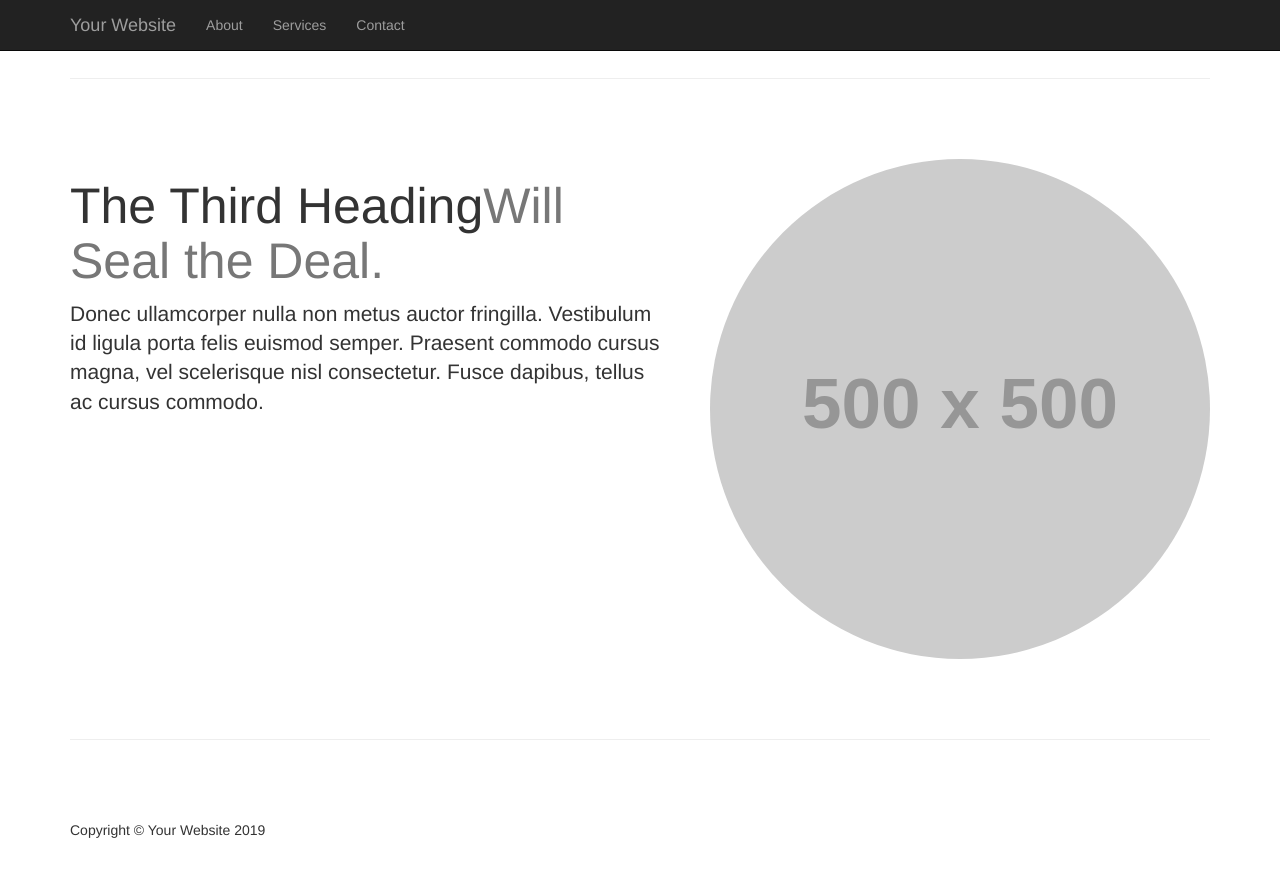
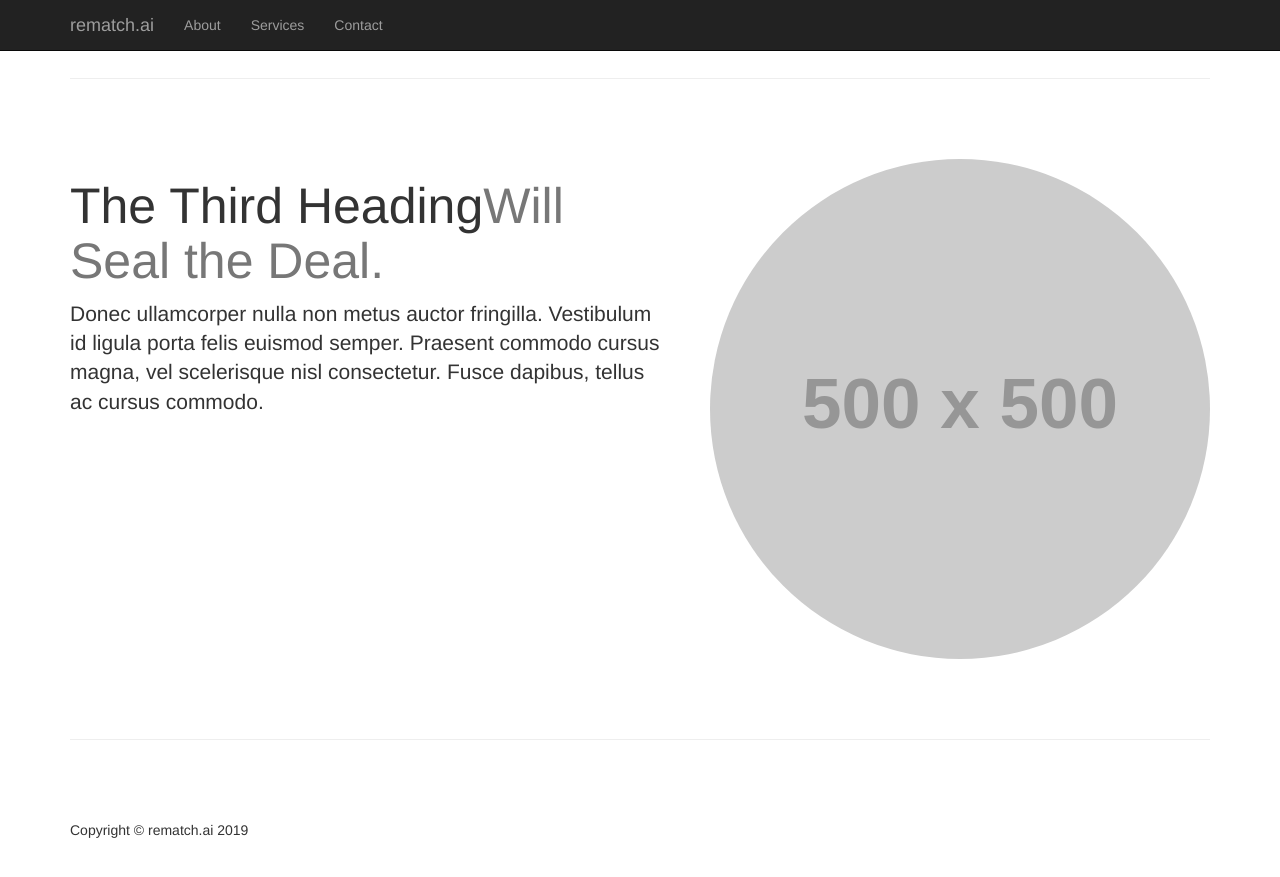
Before and after one commit to rematch-ai/rematch-ai.github.com, a Jekyll site: the page built from index.html, in a window 1280 px wide and 900 px high, scrolled down 1892 px. Shown: the top 877 px of the window. Built offline with Jekyll 4.4.1, drawn with Linux system fonts in a browser that asks for light colours.

Commit message:
no message

```diff
--- a/_config.yml
+++ b/_config.yml
@@ -1,6 +1,6 @@
-title: One Page Wonder - Jekyll
-description: A Jekyll Landing Page Theme
-sitename: Your Website
+title: REmatch - AI
+description: Accelerating drug discovery through image profiling
+sitename: rematch.ai
 baseurl: '/one-page-wonder-jekyll'
 sass:
   sass_dir: /assets/_sass
```
Also changed, not shown: 2 other files.
